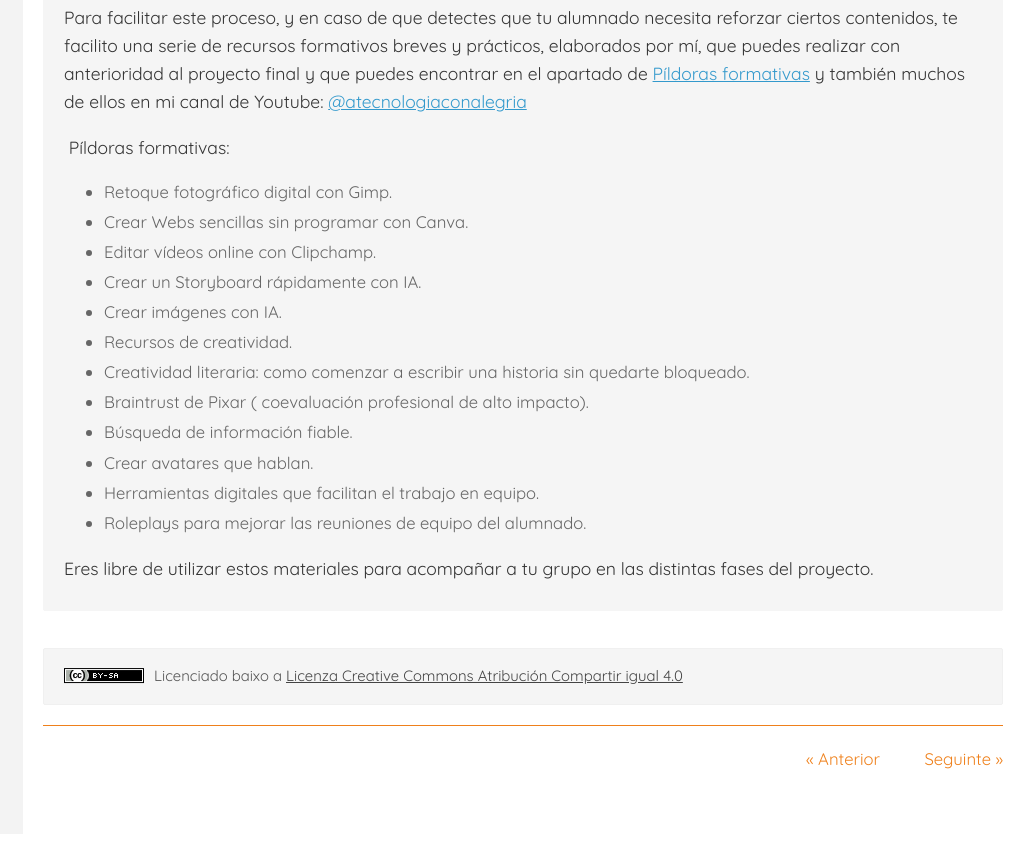
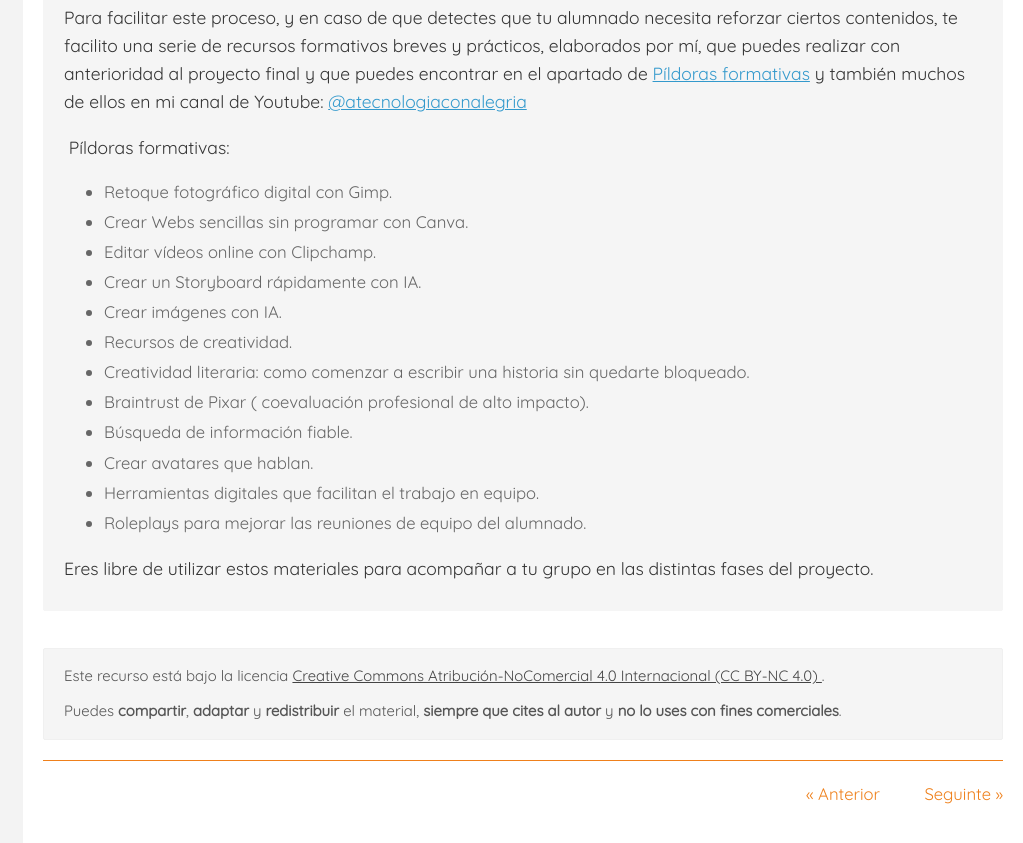
Before and after one commit to tecnologiaconalma/tecnologiaconalma.github.io, a plain HTML site: page 3_fase_2_actividades_prcticas.html in a window 1280 px wide. Shown: the part 1720-2563 px from the top of the page, without its empty margins (257-1280 px from the left). Drawn offline with Linux system fonts and the light colour scheme.

Commit message:
Update 3_fase_2_actividades_prcticas.html

```diff
--- a/3_fase_2_actividades_prcticas.html
+++ b/3_fase_2_actividades_prcticas.html
@@ -5,10 +5,10 @@
 <link rel="stylesheet" type="text/css" href="content.css" />
 <link rel="stylesheet" type="text/css" href="nav.css" />
 <meta http-equiv="content-type" content="text/html;  charset=utf-8" />
-<title>3. Fase 2: Actividades prácticas | Innovación educativa con APP Inventor </title>
+<title>3. Fase 2: Actividades prácticas | Tecnología con alma </title>
 <link rel="shortcut icon" href="favicon.ico" type="image/x-icon" />
 <meta name="author" content="Serxio Gómez Recouso" />
-<link rel="license" type="text/html" href="http://creativecommons.org/licenses/by-sa/4.0/" />
+<link rel="license" type="text/html" href="https://creativecommons.org/licenses/by-nc/4.0/" />
 <meta name="generator" content="eXeLearning 2.9 - exelearning.net" />
 <!--[if lt IE 9]><script type="text/javascript" src="exe_html5.js"></script><![endif]-->
 <script type="text/javascript" src="exe_jquery.js"></script>
@@ -156,15 +156,25 @@
 <li>Herramientas digitales que facilitan el trabajo en equipo.</li>
 <li>Roleplays para mejorar las reuniones de equipo del alumnado.</li>
 </ul>
+
 <p>Eres libre de utilizar estos materiales para acompañar a tu grupo en las distintas fases del proyecto.</p></div>
 </div>
 </div>
 </div>
 </div>
 </article>
-<div id="packageLicense" class="cc cc-by-sa">
-<p><span>Licenciado baixo a</span> <a rel="license" href="http://creativecommons.org/licenses/by-sa/4.0/">Licenza Creative Commons Atribución Compartir igual 4.0</a></p>
+<div id="packageLicense" class="CC BY-NC 4.0">
+<p><span>Este recurso está bajo la licencia
+        <a href="https://creativecommons.org/licenses/by-nc/4.0/" target="_blank" rel="noopener noreferrer">
+            Creative Commons Atribución-NoComercial 4.0 Internacional (CC BY-NC 4.0)
+        </a>.
+    </p>
+    <p>
+        Puedes <strong>compartir</strong>, <strong>adaptar</strong> y <strong>redistribuir</strong> el material,
+        <strong>siempre que cites al autor</strong> y <strong>no lo uses con fines comerciales</strong>.
+    </p>
 </div>
+
 </section>
 </div>
 <div id='bottomPagination'>
```
